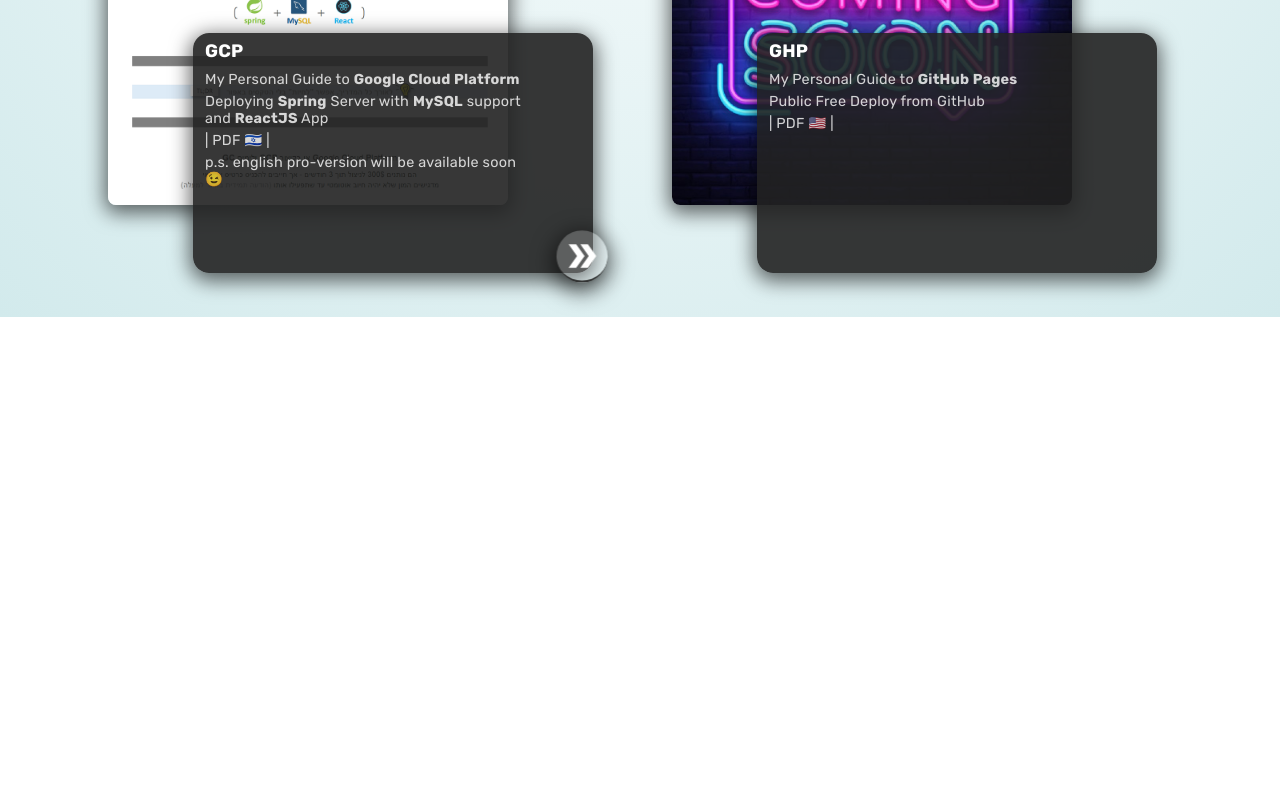
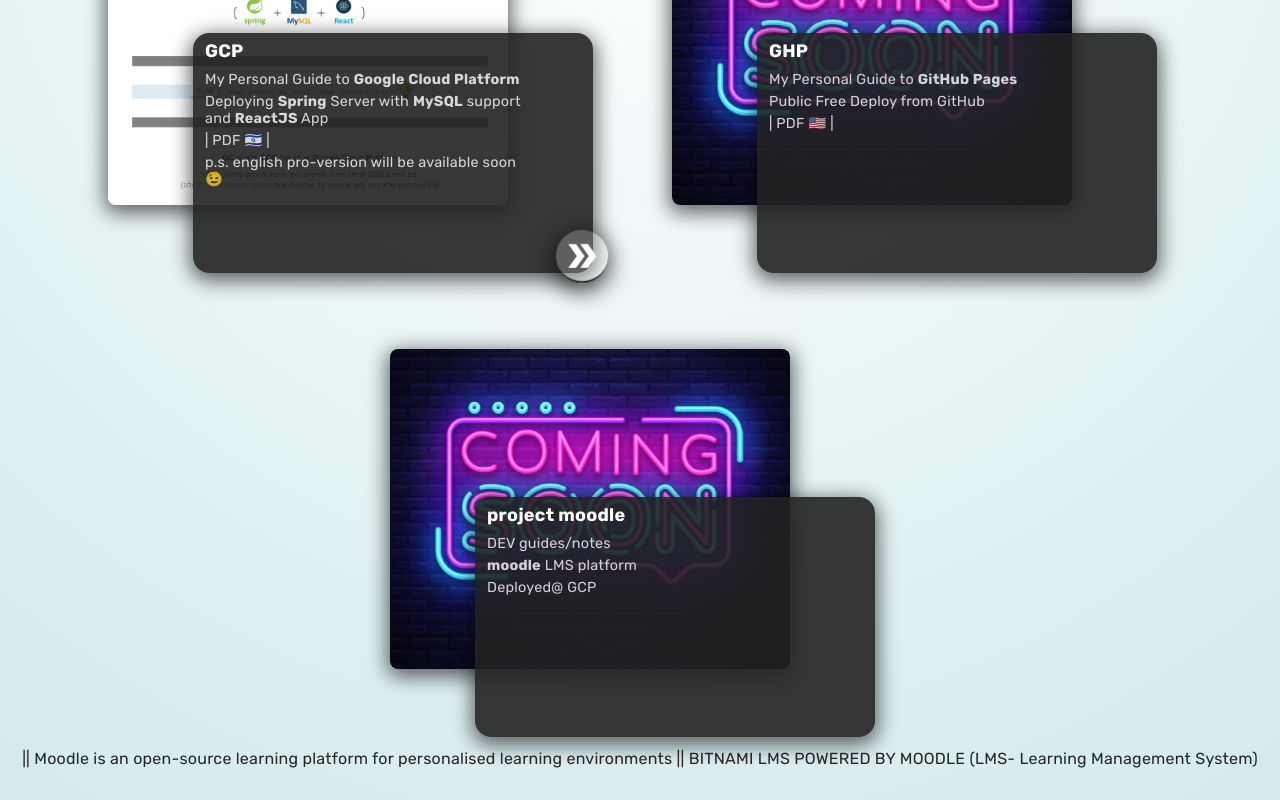
Before and after one commit to kFadi/kFadi.github.io, a React (Create React App) app: page / in a window 1280 px wide. Shown: the part 2779-3579 px from the top of the page. Before the commit the page ends 3096 px from the top, so only its background shows below. Built offline with nearby package versions, Linux system fonts and the light colour scheme; a web font is replaced by a local one.

Commit message:
added moodle

```diff
--- a/src/Components/Projects/Projects.tsx
+++ b/src/Components/Projects/Projects.tsx
@@ -4,6 +4,7 @@
 import img_koburger from "../../assets/images/projects/pr_koburger.png";
 import img_gcp from "../../assets/images/projects/pr_gcp.png";
 import img_ghp from "../../assets/images/projects/pr_ghp.png";
+import img_moodle from "../../assets/images/projects/pr_moodle.png";
 
 import { useTranslation } from "react-i18next";
 import "./Projects.css";
@@ -127,6 +128,28 @@
                 </div>
             </div>
 
+            <div className="card-pr">
+                <div className="pr-details-container">
+                    <div className="pr-title">project moodle</div>
+                    <div className="pr-info overflow-y-scroll">
+                        <div className="pr-info-line">DEV guides/notes</div>
+                        <div className="pr-info-line"> <b>moodle</b> LMS platform</div>
+                        <div className="pr-info-line">Deployed@ GCP</div>
+                    </div>
+                    {/* <a className="pr-lnk" href="#"
+                        target={"_blank"} title={t("projects.link.title")}>
+                        <MdDoubleArrow size={36} />
+                    </a> */}
+                </div>
+                <div className="pr-img-container">
+                    <img className="pr-img" src={img_moodle} alt=".." />
+                </div>
+            </div>
+
+            || Moodle is an open-source learning platform for personalised learning environments
+
+|| BITNAMI LMS POWERED BY MOODLE (LMS- Learning Management System)
+
         </div>
     );
 }
```
Also changed, not shown: src/assets/images/projects/pr_moodle.png (added).
